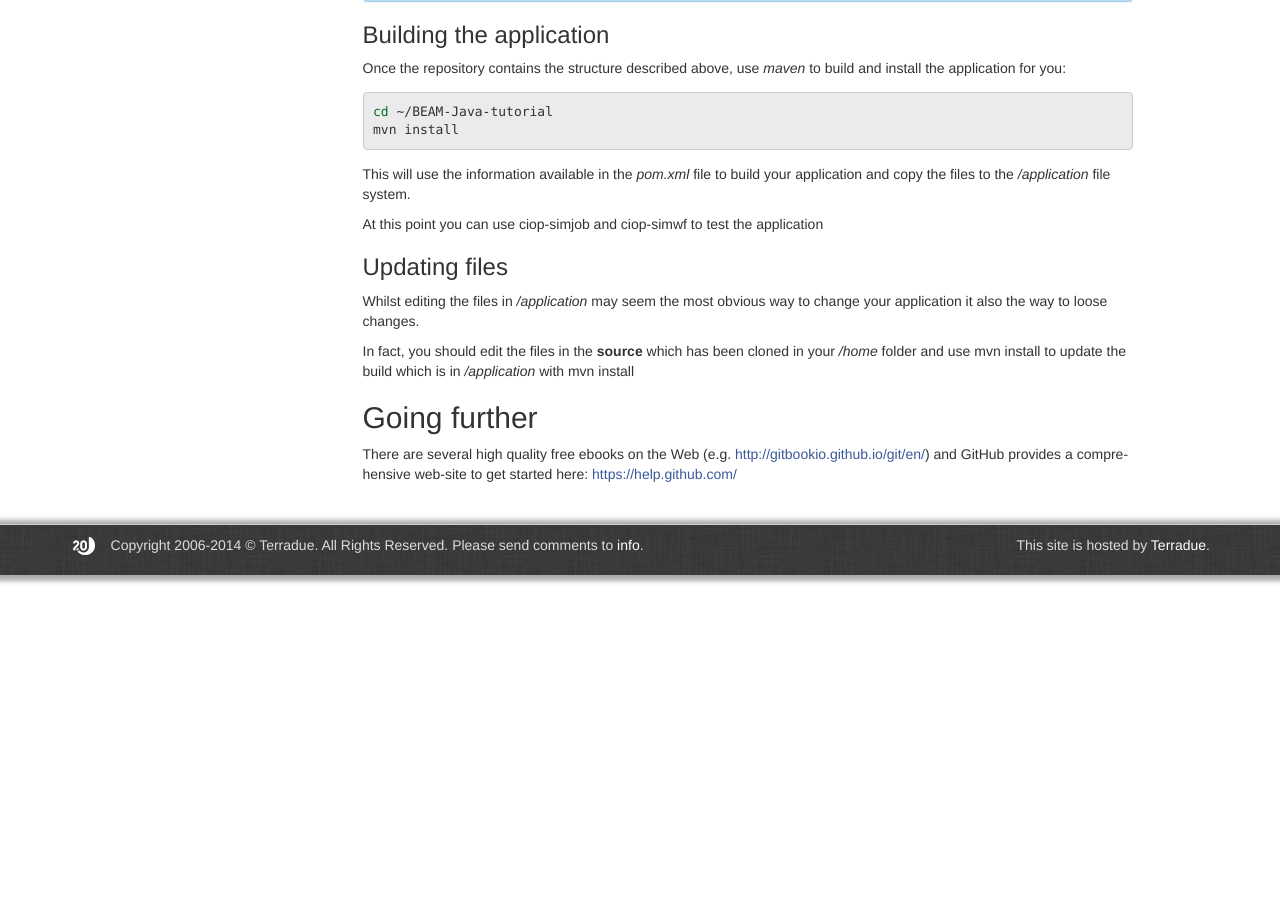
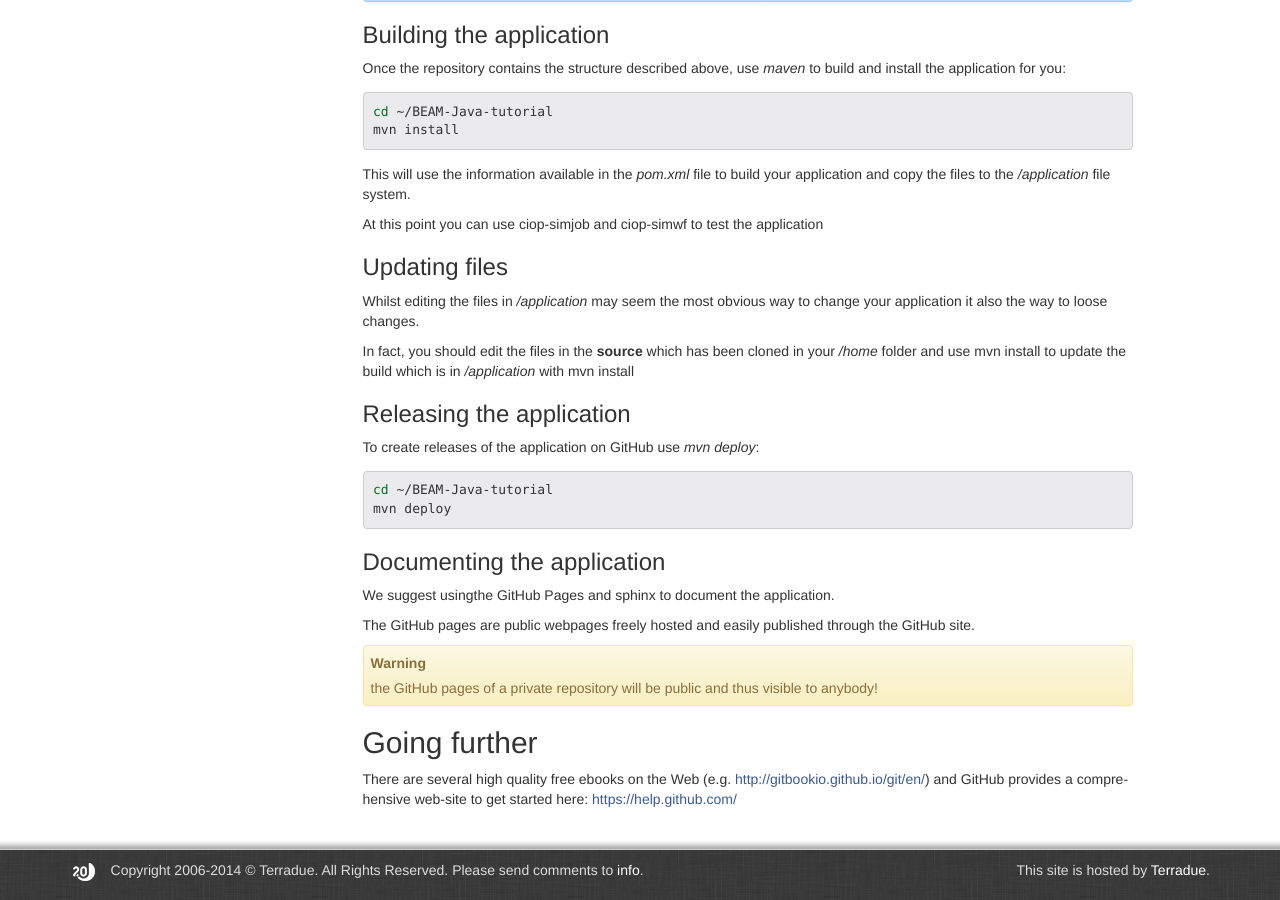
Before and after one commit to Terradue/doc-developer-sandbox, a Sphinx documentation site: the page built from source/start/github/index.rst, in a window 1280 px wide and 900 px high, scrolled down 1908 px. Built offline with Sphinx 7.4.7, drawn with Linux system fonts in a browser that asks for light colours; pages that are not in the unit, such as notebooks, are missing from menus; some of the changed text lies outside the part shown.

Commit message:
Update index.rst

```diff
--- a/source/start/github/index.rst
+++ b/source/start/github/index.rst
@@ -108,6 +108,27 @@ Whilst editing the files in */application* may seem the most obvious way to chan
 
 In fact, you should edit the files in the **source** which has been cloned in your */home* folder and use mvn install to update the build which is in */application* with mvn install
 
+Releasing the application
+^^^^^^^^^^^^^^^^^^^^^^^^^
+
+To create releases of the application on GitHub use *mvn deploy*:
+
+.. code-block:: bash
+
+  cd ~/BEAM-Java-tutorial
+  mvn deploy
+
+Documenting the application
+^^^^^^^^^^^^^^^^^^^^^^^^^^^
+
+We suggest usingthe GitHub Pages and sphinx to document the application.
+
+The GitHub pages are public webpages freely hosted and easily published through the GitHub site.
+
+.. WARNING:: the GitHub pages of a private repository will be public and thus visible to anybody!
+
+.. TODO:: add process
+
 Going further
 +++++++++++++
 
```
